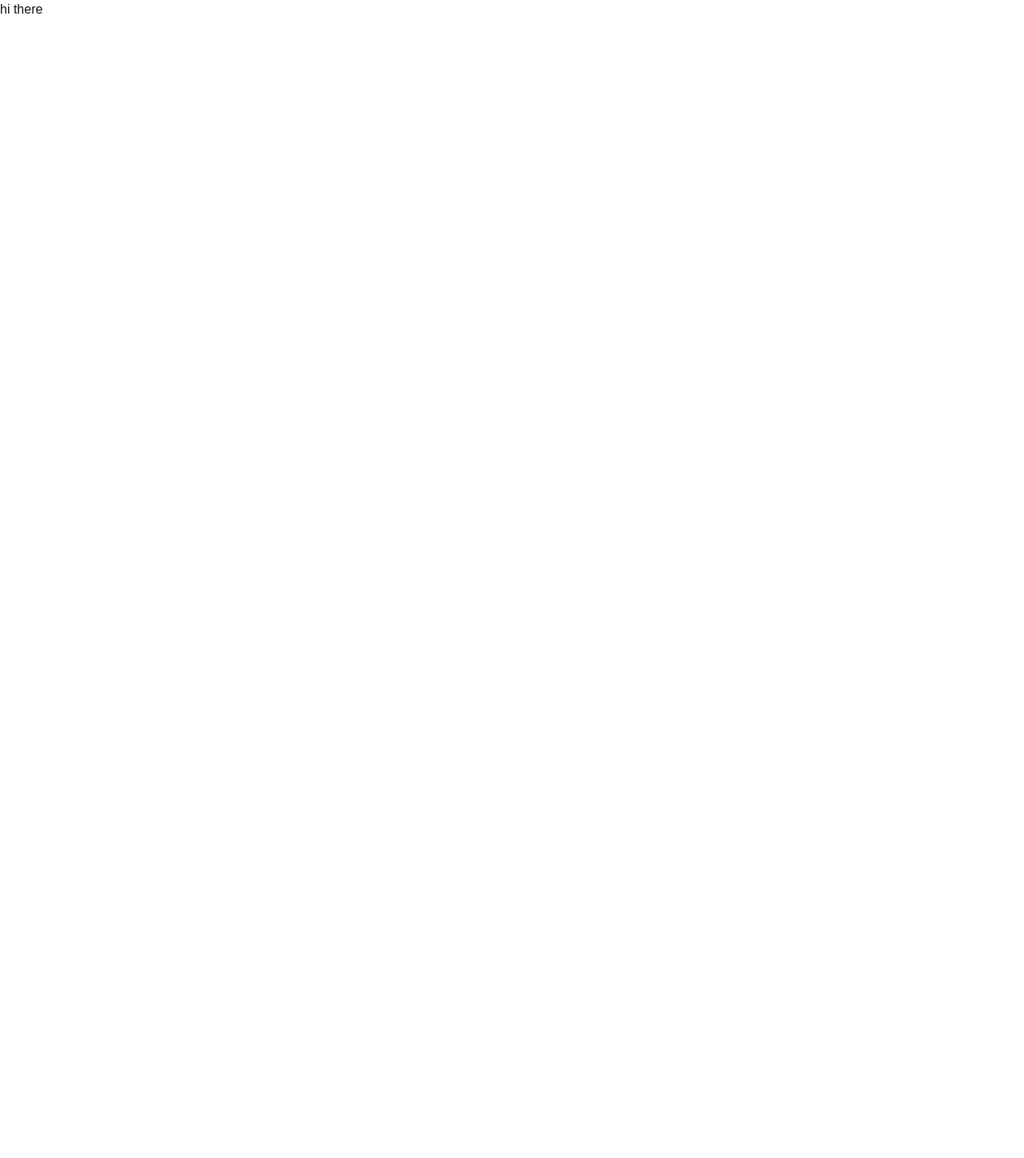
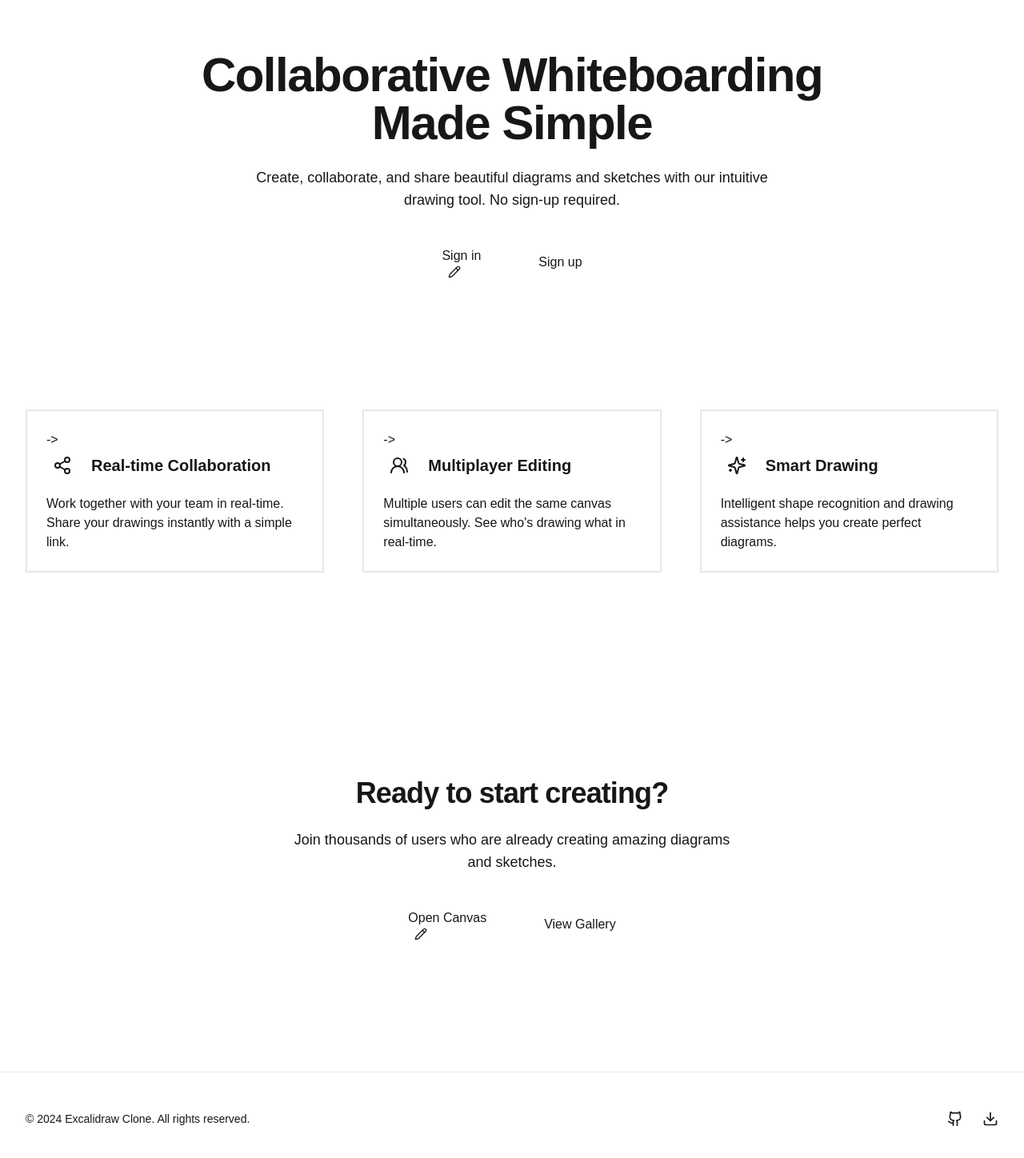
Before and after one commit to arjunkumar811/Excalidraw, a Next.js app in the folder apps/draw/: page / in a window 1280 px wide. Shown: the top 1448 px of the page at 80% size. Before the commit the page ends 800 px from the top, so only its background shows below. Built offline with nearby package versions, Linux system fonts and the light colour scheme.

Commit message:
Added ui

```diff
--- a/apps/draw/app/page.tsx
+++ b/apps/draw/app/page.tsx
@@ -1,10 +1,128 @@
-import Image from "next/image";
-import { AuthPage } from "@/components/AuthPage";
+import { Button } from "@repo/ui/button";
+import { Card } from "@repo/ui/card";
+import { Pencil, Share2, Users2, Sparkles, Github, Download } from "lucide-react";
+import Link from "next/link";
 
-export default function Home() {
+function App() {
   return (
-   <div>
-    hi there
-   </div>
+    <div className="min-h-screen bg-background">
+      {/* Hero Section */}
+      <header className="relative overflow-hidden">
+        <div className="container mx-auto px-4 py-16 sm:px-6 lg:px-8">
+          <div className="text-center">
+            <h1 className="text-4xl font-bold tracking-tight sm:text-6xl text-foreground">
+              Collaborative Whiteboarding
+              <span className="text-primary block">Made Simple</span>
+            </h1>
+            <p className="mx-auto mt-6 max-w-2xl text-lg text-muted-foreground">
+              Create, collaborate, and share beautiful diagrams and sketches with our intuitive drawing tool.
+              No sign-up required.
+            </p>
+            <div className="mt-10 flex items-center justify-center gap-x-6">
+              <Link href={"/signin"}>
+                <Button variant={"primary"} size="lg" className="h-12 px-6">
+                  Sign in
+                  <Pencil className="ml-2 h-4 w-4" />
+                </Button>
+              </Link>
+              <Link href="/signup">
+                <Button variant="outline" size="lg" className="h-12 px-6">
+                  Sign up
+                </Button>
+              </Link>
+            </div>
+          </div>
+        </div>
+      </header>
+
+      {/* Features Section */}
+      <section className="py-24 bg-muted/50">
+        <div className="container mx-auto px-4 sm:px-6 lg:px-8">
+          <div className="grid grid-cols-1 gap-12 sm:grid-cols-2 lg:grid-cols-3">
+            <Card className="p-6 border-2 hover:border-primary transition-colors">
+              <div className="flex items-center gap-4">
+                <div className="p-2 rounded-lg bg-primary/10">
+                  <Share2 className="h-6 w-6 text-primary" />
+                </div>
+                <h3 className="text-xl font-semibold">Real-time Collaboration</h3>
+              </div>
+              <p className="mt-4 text-muted-foreground">
+                Work together with your team in real-time. Share your drawings instantly with a simple link.
+              </p>
+            </Card>
+
+            <Card className="p-6 border-2 hover:border-primary transition-colors">
+              <div className="flex items-center gap-4">
+                <div className="p-2 rounded-lg bg-primary/10">
+                  <Users2 className="h-6 w-6 text-primary" />
+                </div>
+                <h3 className="text-xl font-semibold">Multiplayer Editing</h3>
+              </div>
+              <p className="mt-4 text-muted-foreground">
+                Multiple users can edit the same canvas simultaneously. See who's drawing what in real-time.
+              </p>
+            </Card>
+
+            <Card className="p-6 border-2 hover:border-primary transition-colors">
+              <div className="flex items-center gap-4">
+                <div className="p-2 rounded-lg bg-primary/10">
+                  <Sparkles className="h-6 w-6 text-primary" />
+                </div>
+                <h3 className="text-xl font-semibold">Smart Drawing</h3>
+              </div>
+              <p className="mt-4 text-muted-foreground">
+                Intelligent shape recognition and drawing assistance helps you create perfect diagrams.
+              </p>
+            </Card>
+          </div>
+        </div>
+      </section>
+
+      {/* CTA Section */}
+      <section className="py-24">
+        <div className="container mx-auto px-4 sm:px-6 lg:px-8">
+          <div className="bg-primary rounded-3xl p-8 sm:p-16">
+            <div className="mx-auto max-w-2xl text-center">
+              <h2 className="text-3xl font-bold tracking-tight text-primary-foreground sm:text-4xl">
+                Ready to start creating?
+              </h2>
+              <p className="mx-auto mt-6 max-w-xl text-lg text-primary-foreground/80">
+                Join thousands of users who are already creating amazing diagrams and sketches.
+              </p>
+              <div className="mt-10 flex items-center justify-center gap-x-6">
+                <Button size="lg" variant="secondary" className="h-12 px-6">
+                  Open Canvas
+                  <Pencil className="ml-2 h-4 w-4" />
+                </Button>
+                <Button variant="outline" size="lg" className="h-12 px-6 bg-transparent text-primary-foreground border-primary-foreground hover:bg-primary-foreground hover:text-primary">
+                  View Gallery
+                </Button>
+              </div>
+            </div>
+          </div>
+        </div>
+      </section>
+
+      {/* Footer */}
+      <footer className="border-t">
+        <div className="container mx-auto px-4 py-12 sm:px-6 lg:px-8">
+          <div className="flex flex-col items-center justify-between gap-6 sm:flex-row">
+            <p className="text-sm text-muted-foreground">
+              © 2024 Excalidraw Clone. All rights reserved.
+            </p>
+            <div className="flex space-x-6">
+              <a href="https://github.com" className="text-muted-foreground hover:text-primary">
+                <Github className="h-5 w-5" />
+              </a>
+              <a href="#" className="text-muted-foreground hover:text-primary">
+                <Download className="h-5 w-5" />
+              </a>
+            </div>
+          </div>
+        </div>
+      </footer>
+    </div>
   );
 }
+
+export default App;
--- a/apps/draw/app/signin/index.tsx
+++ b/apps/draw/app/signin/page.tsx
@@ -1,5 +1,5 @@
 import { AuthPage } from "@/components/AuthPage";
 
 export default function Signin() {
-    return <AuthPage isSignIn={true}/>
+    return <AuthPage isSignin={true} />
 }
--- a/apps/draw/app/signup/index.tsx
+++ b/apps/draw/app/signup/page.tsx
@@ -1,5 +1,5 @@
 import { AuthPage } from "@/components/AuthPage";
 
 export default function Signup() {
-    return <AuthPage isSignIn={false}/>
+    return <AuthPage isSignin={false} />
 }
--- a/apps/draw/components/AuthPage.tsx
+++ b/apps/draw/components/AuthPage.tsx
@@ -1,21 +1,23 @@
-"use client"
+"use client";
 
-export function AuthPage({isSignIn}: {
-    isSignIn: boolean
+export function AuthPage({isSignin}: {
+    isSignin: boolean
 }) {
     return <div className="w-screen h-screen flex justify-center items-center">
+        <div className="p-6 m-2 bg-white rounded">
+            <div className="p-2">
+                <input type="text" placeholder="Email"></input>
+            </div>
+            <div className="p-2">
 
-<div className="p-2 m-2 bg-white rounded-lg">
+            </div>
 
-<input type="text" placeholder="Email"></input>
-<input type="text" placeholder="Password" typeof="password"></input>
+            <div className="pt-2">
+                <button className="bg-red-200 rounded p-2" onClick={() => {
 
-<button onClick={() => {
+                }}>{isSignin ? "Sign in" : "Sign up"}</button>
+            </div>
+        </div>
+    </div>
 
-}}>{isSignIn? "Sign in" : "Sign up"}</button>
-
-
-</div>
-
-    </div>
 }
```
Also changed, not shown: apps/draw/package.json (+8 -6 lines).
